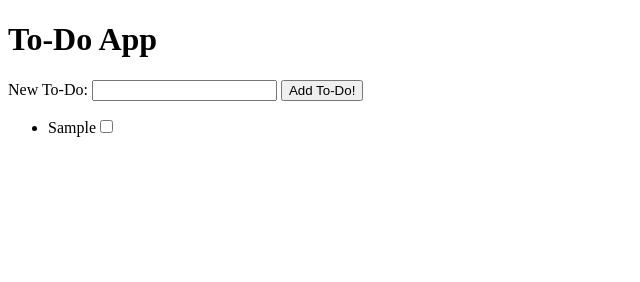
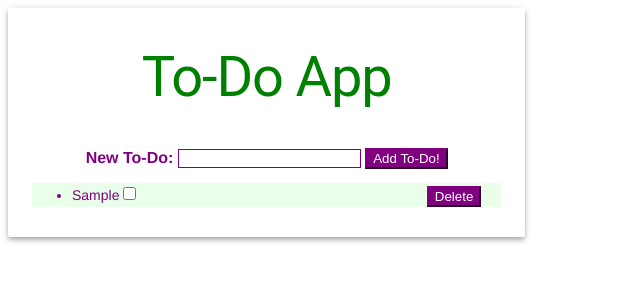
Before and after one commit to Ms-Marcela/to-do-app, a plain HTML site: page index.html in a window 1280 px wide. Both pictures are taken after typing "Sample" into the empty fields and a click on the button "Add To-Do!". Shown: the whole page, without its empty margins (0-640 px from the left). Drawn offline with nearby package versions, Linux system fonts and the light colour scheme.

Commit message:
Assignment 5 Part 1 Completed

```diff
--- a/app.js
+++ b/app.js
@@ -1,3 +1,4 @@
+
 function onReady() {
   const addToDoForm= document.getElementById ('addToDoForm');
   const newToDoText = document.getElementById('newToDoText');
@@ -9,16 +10,28 @@ function onReady() {
     //get the text
     let  title= newToDoText.value;
 
-     //create a new li
+     // create a new li
     let newLi = document.createElement('li');
 
-    //create a new input
+    // create a new input
     let checkbox = document.createElement('input');
 
-    //set the input's type to checkbox
+    //create delete button
+    let button = document.createElement('button')
+
+    //name delete button
+    button.textContent = "Delete";
+
+    //delete an item on the list
+    button.addEventListener('click', function(event){
+    toDoList.removeChild(this.parentElement);
+    })
+
+
+    // set the input's type to checkbox
     checkbox.type = "checkbox";
 
-    //set the title
+    // set the title
     newLi.textContent= title;
 
     //attach the checkbox to the li
@@ -28,12 +41,16 @@ function onReady() {
     toDoList.appendChild(newLi);
 
     //empty the input
-    newToDoText.value = '';
+    newToDoText.value= '';
+
+    //add the delete button next to the checkbox
+    newLi.appendChild(button).style.float="right";
+    button.style.margin = "3px 20px 0px 0px";
 
   });
 }
 
 window.onload = function() {
-   alert("The window has loaded!");
-   onReady();
- };
+  alert ("The window has loaded!");
+    onReady();
+};
--- a/index.html
+++ b/index.html
@@ -3,19 +3,33 @@
    <head>
      <meta name="viewport" content="width=device-width, initial-scale=1">
      <title>To-Do App</title>
+     <link rel="stylesheet" href="https://code.getmdl.io/1.3.0/material.grey-lime.min.css">
+     <script defer src="https://code.getmdl.io/1.3.0/material.min.js https://code.jquery.com/jquery-1.10.2.js" ></script>
+     <!-- Custom Styles -->
+     <link rel="stylesheet" href="styles/main.css">
    </head>
+
    <body>
-     <h1>To-Do App</h1>
-
+    <div class="listToDo mdl-grid mdl-cell mdl-cell--5-col mdl-cell--7-col-tablet mdl-card mdl-shadow--4dp">
+      <div id="headerTitle"/>
+       <header>
+         <h1>To-Do App</h1>
+       </header>
+     </div>
+    <div class="container mdl-cell mdl-cell--12-col">
      <form id="addToDoForm">
-       <label for="newToDoText">New To-Do:</label>
-       <input type="text" id="newToDoText">
-       <button type="submit">Add To-Do!</button>
-     </form>
-
-     <ul id="toDoList">
-     </ul>
+       <div class="labelCenter">
+         <label for="newToDoText">New To-Do:</label>
+         <input type="text" id="newToDoText">
+         <button type="submit">Add To-Do!</button>
+       </div>
+      </form>
+      <div class="listPosition container mdl-cell mdl-cell--12-col ">
+        <ul id="toDoList"></ul>
+      </div>
 
      <script src="app.js"></script>
+      </div>
+    </div>
    </body>
  </html>
--- /dev/null
+++ b/styles/main.css
@@ -0,0 +1,36 @@
+#headerTitle {
+  color: green;
+  margin: auto;
+}
+
+.labelCenter{
+  text-align: center;
+}
+
+#addToDoForm {
+  color: purple;
+  font-weight: bold;
+  }
+
+input {
+  border: 1px solid purple;
+  border-line: regular;
+}
+
+button {
+  background-color: purple;
+  color: white;
+  border-color: purple;
+}
+
+.listPosition {
+  color: purple;
+  background-color: #eaffea;
+  float: center;
+}
+
+@media screen and (max-width: 1024px) {
+   header.mdl-layout__header {
+     display: flex;
+   }
+ }
```
